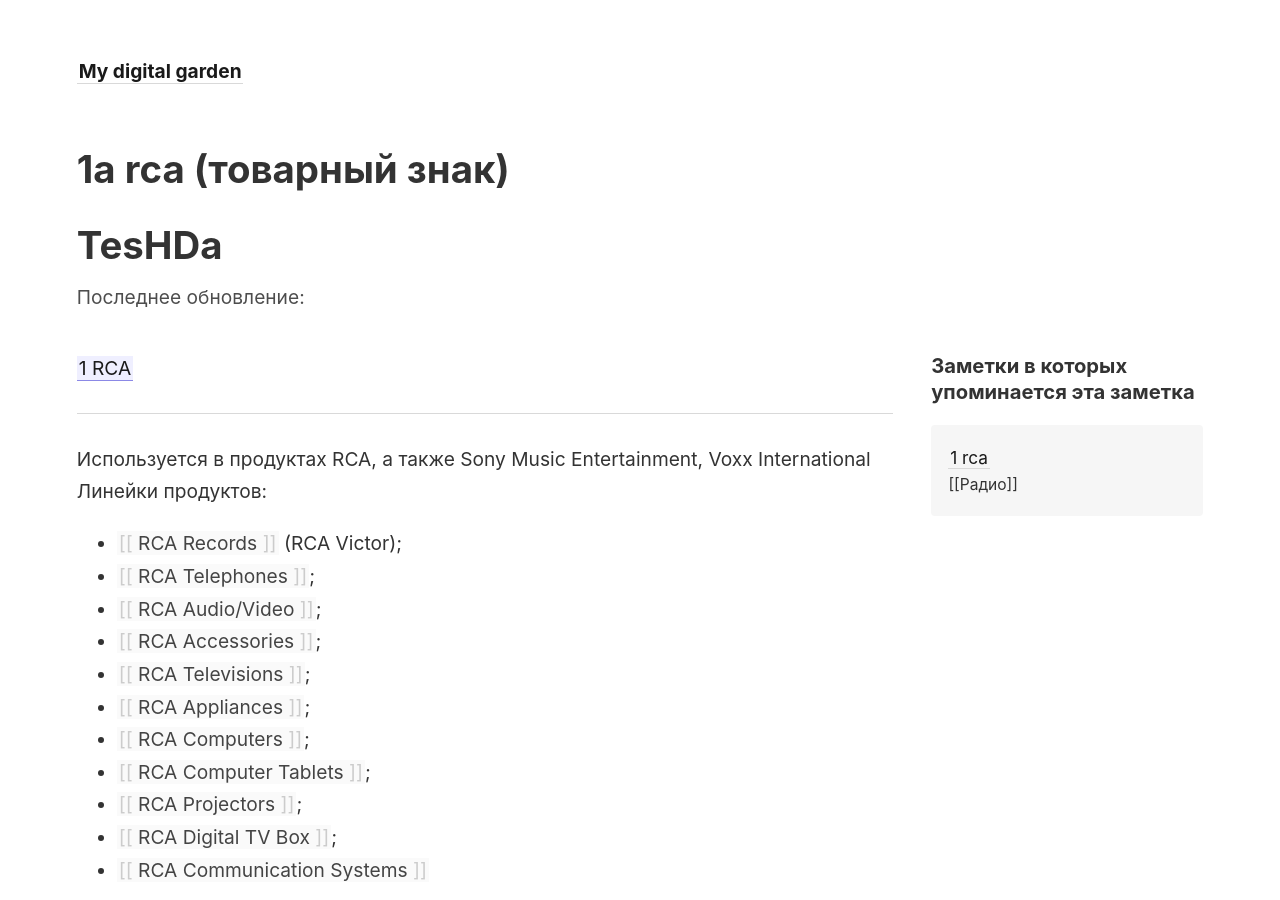
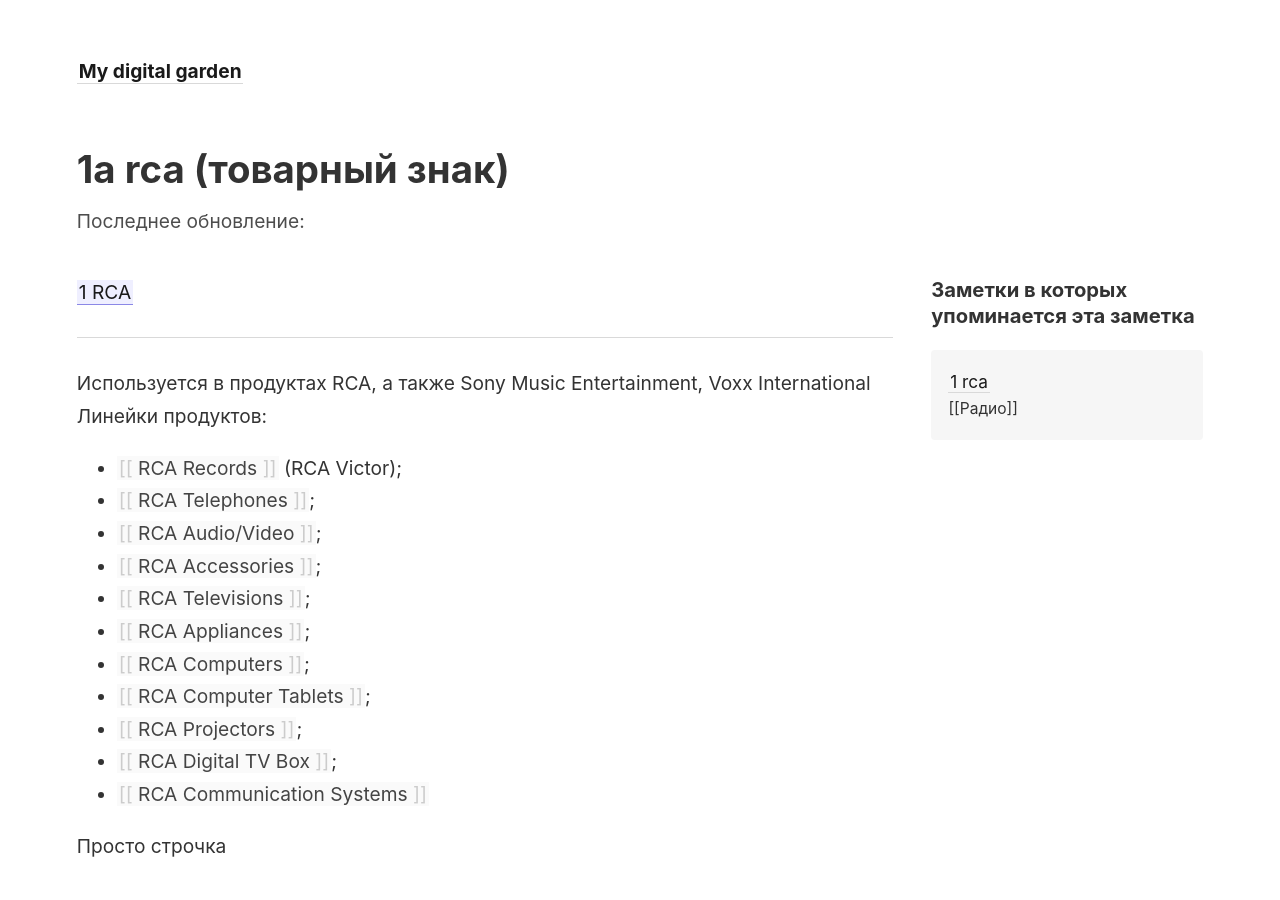
Before and after one commit to ffiKus/digitalgarden, a Jekyll site: the page built from _notes/1a RCA (товарный знак).md, in a window 1280 px wide and 900 px high. Built offline with Jekyll 4.4.1, drawn with Linux system fonts in a browser that asks for light colours.

Commit message:
Update note.html

```diff
--- a/_layouts/note.html
+++ b/_layouts/note.html
@@ -5,7 +5,6 @@
 <article>
   <div>
     <h1>{{ page.title }}</h1>
-    <h1> TesHDa</h1>
     <time datetime="{{ page.last_modified_at | date_to_xmlschema }}">{% if page.type != 'pages' %}
       Последнее обновление: {{ page.last_modified_at | date: "%B %-d, %Y" }}
       {% endif %}
```
